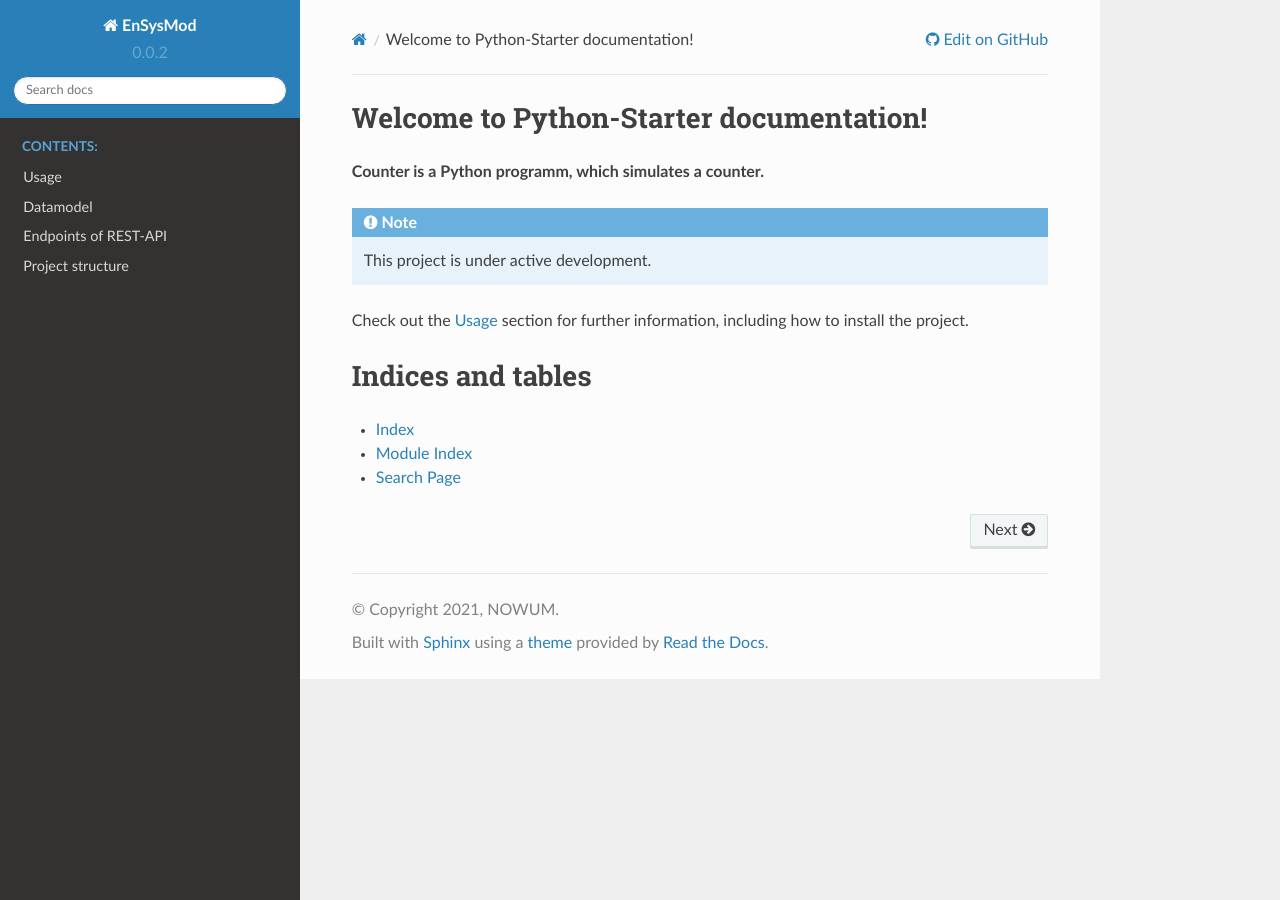
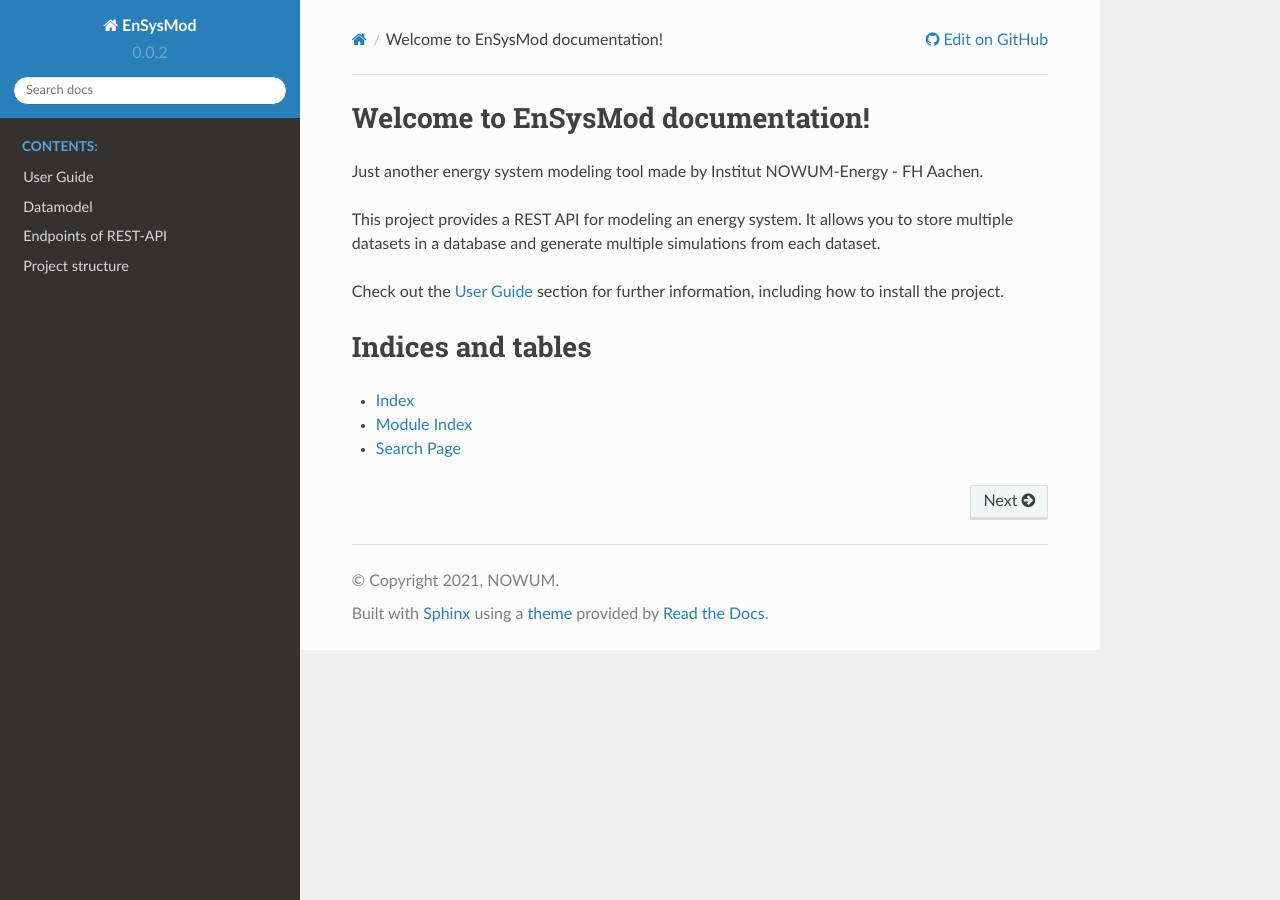
Before and after one commit to NOWUM/EnSysMod, a Sphinx documentation site: the page built from docs/source/index.rst, in a window 1280 px wide. Built offline with Sphinx 7.4.7 and the Read the Docs theme 2.0.0, drawn with Linux system fonts in a browser that asks for light colours; the version number is read from the project's files by our own code.

Commit message:
Updated documentation Added installation for solver Renamed usage to userguide

```diff
--- a/docs/source/datamodel/energymodel/energy_model_parameters.rst
+++ b/docs/source/datamodel/energymodel/energy_model_parameters.rst
@@ -5,7 +5,7 @@ The energy model parameter overrides the default values provided within the data
 
 In order to override a specific parameter, you must provide the following parameters:
 - `component`: The name of the energy component.
-- `attribute`: The name of the parameter.
+- `attribute`: The name of the parameter. (like `yearly_limit`)
 - `operation`: The operation to perform on the parameter. (like `add`, `multiply`, `set`)
 - `value`: The value that is used with the operation.
 
--- a/docs/source/index.rst
+++ b/docs/source/index.rst
@@ -1,13 +1,12 @@
-Welcome to Python-Starter documentation!
-========================================
+Welcome to EnSysMod documentation!
+==================================
 
-**Counter is a Python programm, which simulates a counter.**
+Just another energy system modeling tool made by Institut NOWUM-Energy - FH Aachen.
 
-.. note::
+This project provides a REST API for modeling an energy system.
+It allows you to store multiple datasets in a database and generate multiple simulations from each dataset.
 
-   This project is under active development.
-
-Check out the :doc:`usage` section for further information, including how to install the project.
+Check out the :doc:`userguide` section for further information, including how to install the project.
 
 Indices and tables
 ==================
@@ -23,7 +22,7 @@ Indices and tables
    :caption: Contents:
    :hidden:
 
-   usage
+   userguide
    datamodel
    endpoints
    projectStructure
```
Also changed, not shown: README.md (+7 -0 lines), docs/source/userguide.rst (renamed from docs/source/usage.rst, +7 -7 lines), docs/source/userguide/authentication.rst (renamed from docs/source/usage/authentication.rst), docs/source/userguide/dataset.rst (renamed from docs/source/usage/dataset.rst), docs/source/userguide/how_to_use.rst (line endings or trailing spaces), docs/source/userguide/model.rst (renamed from docs/source/usage/model.rst), docs/source/userguide/optimization.rst (renamed from docs/source/usage/optimization.rst).
